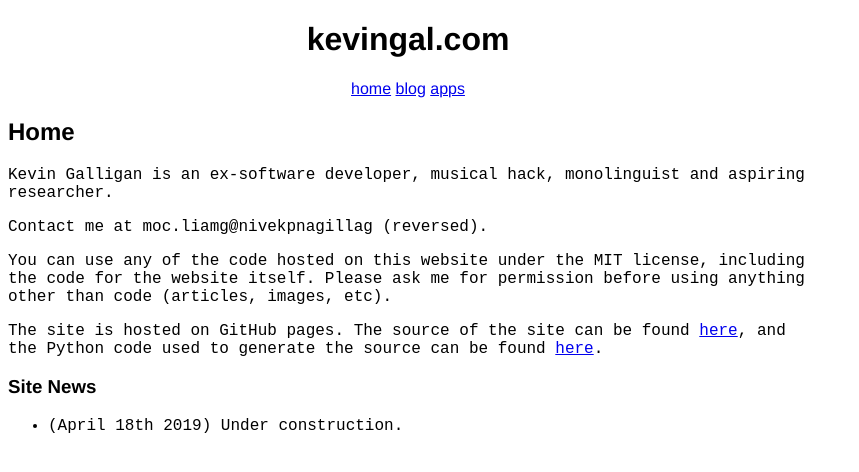
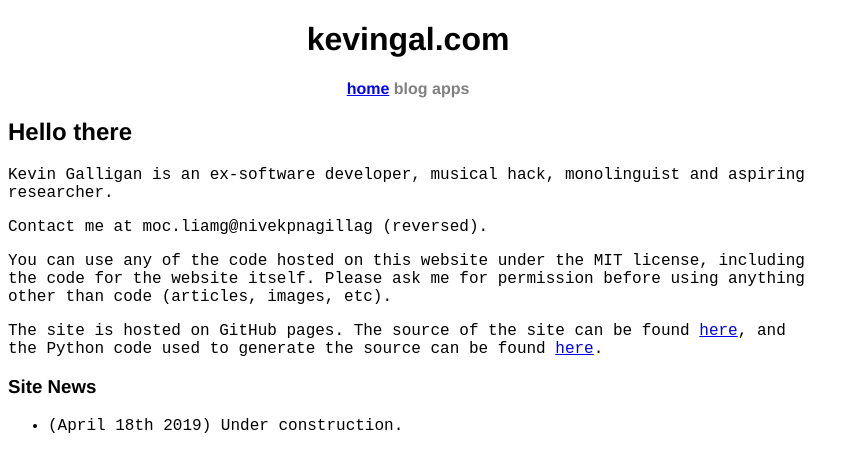
Before and after one commit to Kevinpgalligan/kevinpgalligan.github.io, a plain HTML site: page index.html in a window 1280 px wide. Shown: the whole page, without its empty margins (0-859 px from the left). Drawn offline with Linux system fonts and the light colour scheme.

Commit message:
Thu Apr 18 23:41:59 IST 2019

```diff
--- a/index.html
+++ b/index.html
@@ -15,7 +15,7 @@
 
         <nav>
 
-            <a href="/index.html" class="navlink">home</a>
+            <a href="/index.html" class="navlink" id="active-page-navlink">home</a>
 
             <a href="/blog.html" class="navlink">blog</a>
 
@@ -24,7 +24,7 @@
         </nav>
     </header>
 
-<h2>Home</h2>
+<h2>Hello there</h2>
 <p>Kevin Galligan is an ex-software developer, musical hack, monolinguist and aspiring researcher.</p>
 
 <p>Contact me at moc.liamg@nivekpnagillag (reversed).</p>
--- a/static/css/style.css
+++ b/static/css/style.css
@@ -8,6 +8,24 @@ header {
     text-align: center;
 }
 
+a.navlink:visited, a.navlink:link {
+    color: grey;
+    font-weight: bold;
+    text-decoration: none;
+}
+
+a.navlink:hover {
+    color: blue;
+    font-weight: bold;
+    text-decoration: underline;
+}
+
+a#active-page-navlink {
+    color: blue;
+    font-weight: bold;
+    text-decoration: underline;
+}
+
 nav, h1, h2, h3, h4, h5, h6 {
     font-family: 'Helvetica', sans-serif;
 }
```
Also changed, not shown: apps.html (+1 -1 lines), blog.html (+1 -1 lines), blog/hello-world.html (+1 -1 lines), blog/testing.html (+1 -1 lines).
